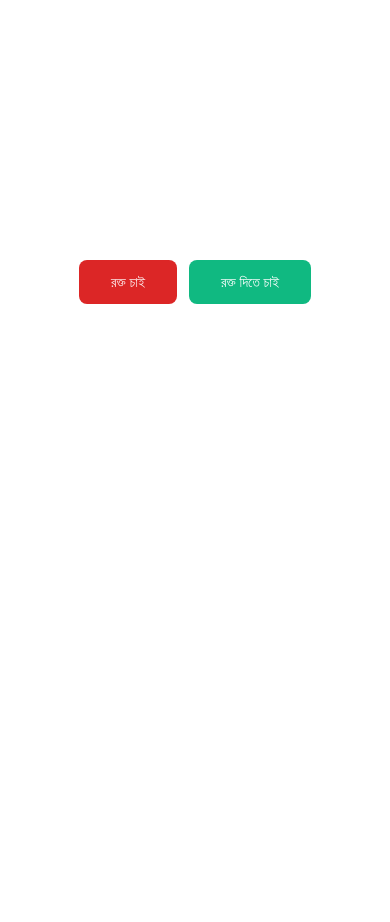
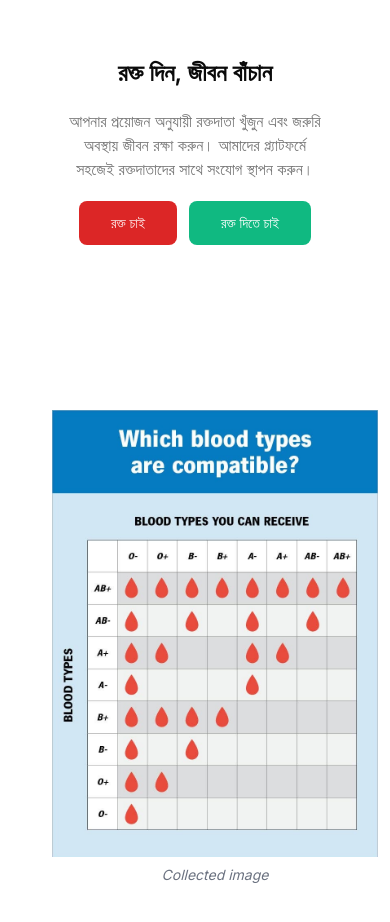
Before and after one commit to mohammad-naimur-rahman/rokto-chai, a Next.js app: page / in a window 390 px wide. Shown: the part 140-1062 px from the top of the page. Before the commit the page ends 844 px from the top, so only its background shows below. Built offline with nearby package versions, Linux system fonts and the light colour scheme.

Commit message:
tried fixing select input focus problem on mobile

```diff
--- a/src/app/page.tsx
+++ b/src/app/page.tsx
@@ -1,9 +1,20 @@
+import bloodTypeImg from '@/assets/images/blood-type.jpeg'
 import { Button } from '@/components/ui/button'
+import Typography from '@/components/ui/typography'
+import Image from 'next/image'
 import Link from 'next/link'
 
 export default function Home() {
   return (
-    <main className='flex min-h-screen items-center justify-center'>
+    <main className='container flex flex-col md:flex-row min-h-screen items-center justify-center md:justify-between space-y-12 space-x-10 py-20 md:py-5'>
+      <div className='w-full md:w-1/2 flex flex-col space-y-5 items-center justify-center min-h-[50vh] md:min-h-[auto'>
+        <Typography variant='h2' className='text-center text-balance'>
+          রক্ত দিন, জীবন বাঁচান
+        </Typography>
+        <p className='text-muted-foreground text-balance text-center mb-3'>
+          আপনার প্রয়োজন অনুযায়ী রক্তদাতা খুঁজুন এবং জরুরি অবস্থায় জীবন রক্ষা করুন। আমাদের প্ল্যাটফর্মে সহজেই
+          রক্তদাতাদের সাথে সংযোগ স্থাপন করুন।
+        </p>
         <div className='flex items-center gap-x-3'>
           <Link href='/get-donation'>
             <Button size='lg'>রক্ত চাই</Button>
@@ -14,6 +25,11 @@ export default function Home() {
             </Button>
           </Link>
         </div>
+      </div>
+      <div className='w-full md:w-1/2 flex flex-col items-center justify-center gap-y-2 m-0'>
+        <Image src={bloodTypeImg} alt='blood type' width={500} height={500} />
+        <p className='text-center text-sm italic text-gray-500'>Collected image</p>
+      </div>
     </main>
   )
 }
--- a/src/components/common/select-district.tsx
+++ b/src/components/common/select-district.tsx
@@ -2,7 +2,7 @@
 
 import districtUpozzilaData from '@/data/district_upozilla.json'
 import { Search } from 'lucide-react'
-import { Dispatch, SetStateAction } from 'react'
+import { Dispatch, SetStateAction, useEffect, useState } from 'react'
 import { Input } from '../ui/input'
 import { Label } from '../ui/label'
 import { Select, SelectContent, SelectItem, SelectTrigger, SelectValue } from '../ui/select'
@@ -18,6 +18,17 @@ interface Props {
 }
 
 export default function SelectDistrict({ district, setdistrict }: Props) {
+  const [filter, setFilter] = useState('')
+  const [filteredDistricts, setFilteredDistricts] = useState<District[]>(districtUpozzilaData)
+
+  useEffect(() => {
+    const lowercasedFilter = filter.toLowerCase()
+    const filteredData = districtUpozzilaData.filter(dist =>
+      dist.district_name.toLowerCase().includes(lowercasedFilter)
+    )
+    setFilteredDistricts(filteredData)
+  }, [filter])
+
   return (
     <div className='space-y-1 mb-5'>
       <Label>জেলা*</Label>
@@ -30,8 +41,12 @@ export default function SelectDistrict({ district, setdistrict }: Props) {
             icon={<Search className='size-4' />}
             containerClassName='fixed top-0 left-0 w-full'
             placeholder='জেলা খুঁজুন'
+            value={filter}
+            onChange={e => setFilter(e.target.value)}
+            onKeyDown={e => e.stopPropagation()}
+            onFocus={e => e.stopPropagation()}
           />
-          {districtUpozzilaData.map(dist => (
+          {filteredDistricts.map(dist => (
             <SelectItem key={dist.district_name} value={dist.district_name}>
               {dist.district_name}
             </SelectItem>
--- a/src/components/common/select-upozilla.tsx
+++ b/src/components/common/select-upozilla.tsx
@@ -1,7 +1,7 @@
 'use client'
 
 import { Search } from 'lucide-react'
-import { Dispatch, SetStateAction } from 'react'
+import { Dispatch, SetStateAction, useEffect, useState } from 'react'
 import { Input } from '../ui/input'
 import { Label } from '../ui/label'
 import { Select, SelectContent, SelectItem, SelectTrigger, SelectValue } from '../ui/select'
@@ -13,10 +13,19 @@ interface Props {
 }
 
 export default function SelectUpozilla({ data, upozilla, setupozilla }: Props) {
+  const [filter, setFilter] = useState('')
+  const [filteredUpozillas, setFilteredUpozillas] = useState<Array<string>>([])
+
+  useEffect(() => {
+    const lowercasedFilter = filter.toLowerCase()
+    const filteredData = (data && data?.filter(u => u.toLowerCase().includes(lowercasedFilter))) || []
+    setFilteredUpozillas(filteredData)
+  }, [filter, upozilla, data])
+
   return (
     <div className='space-y-1 mb-5'>
       <Label>উপজেলা*</Label>
-      <Select value={upozilla} onValueChange={setupozilla} disabled={!data}>
+      <Select value={upozilla} onValueChange={setupozilla} disabled={!data.length}>
         <SelectTrigger className='max-w-sm'>
           <SelectValue placeholder='উপজেলা' />
         </SelectTrigger>
@@ -25,8 +34,12 @@ export default function SelectUpozilla({ data, upozilla, setupozilla }: Props) {
             icon={<Search className='size-4' />}
             containerClassName='fixed top-0 left-0 w-full'
             placeholder='উপজেলা খুঁজুন'
+            value={filter}
+            onChange={e => setFilter(e.target.value)}
+            onKeyDown={e => e.stopPropagation()}
+            onFocus={e => e.stopPropagation()}
           />
-          {data.map(upozilla => (
+          {filteredUpozillas.map(upozilla => (
             <SelectItem key={upozilla} value={upozilla}>
               {upozilla}
             </SelectItem>
```
Also changed, not shown: src/assets/images/blood-type.jpeg (added). Lines whose indentation alone changed are shown as unchanged.
